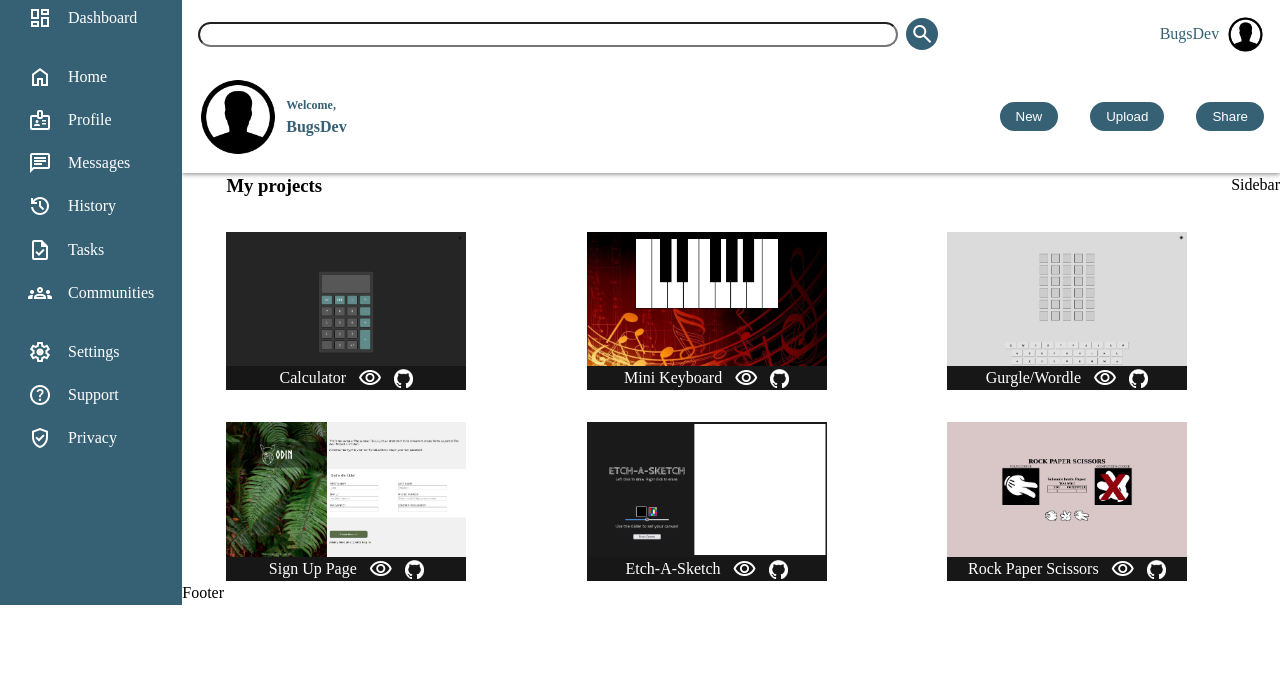
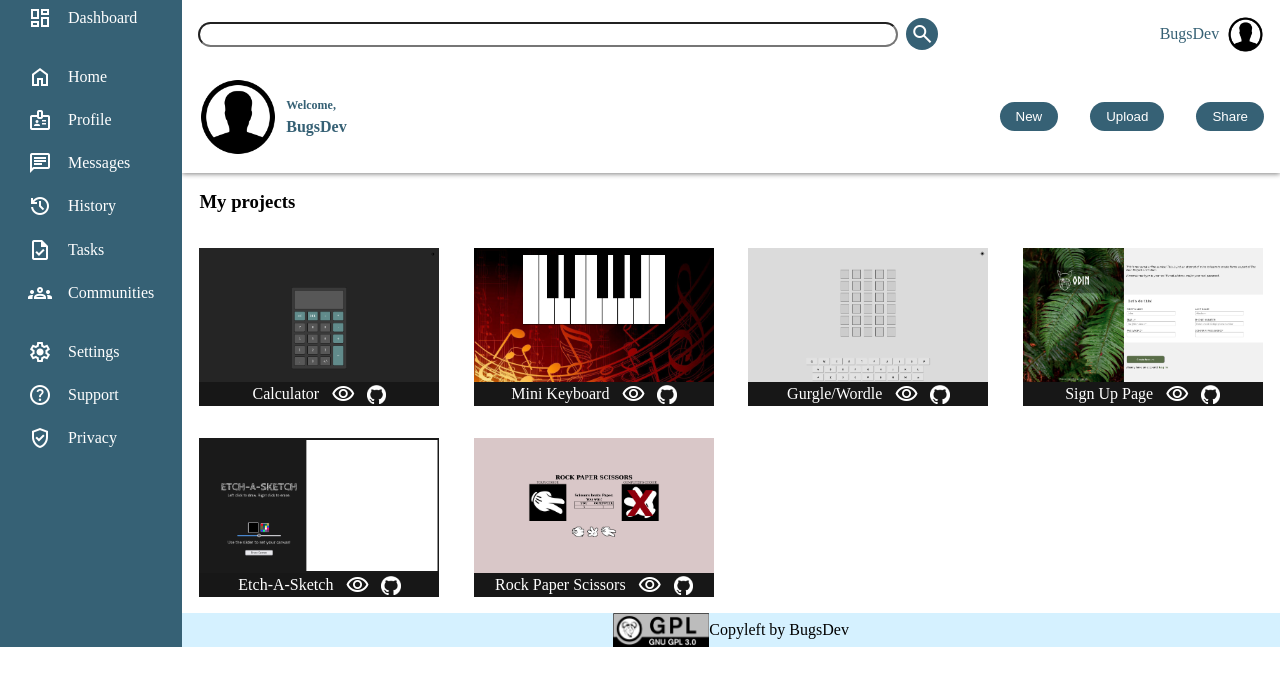
Before and after one commit to bugsdev2/adminDashboard, a website built with Vite: page index.html in a window 1280 px wide. Built offline with nearby package versions, Linux system fonts and the light colour scheme.

Commit message:
Added basic footer

```diff
--- a/index.html
+++ b/index.html
@@ -141,8 +141,13 @@
 			</div>
 
 		</section>
+<!--
 		<section class="sidebar">Sidebar</section>
-		<section class="footer">Footer</section>
+-->
+		<section class="footer">
+			<img src="/icons/gpl.png" alt="gnu gpl icon" />
+			<p>Copyleft by BugsDev</p>
+		</section>
 
 	</div>
 
--- a/src/main.js
+++ b/src/main.js
@@ -1,6 +1,7 @@
 import '../style/header.css';
 import '../style/dashboard.css';
 import '../style/content.css'
+import '../style/footer.css'
 import '../style/style.css';
 import '../style/utils.css';
 
--- a/style/content.css
+++ b/style/content.css
@@ -7,6 +7,7 @@
 	grid-template-columns: repeat(auto-fit, 15rem);
 	grid-gap: 2rem;
 	justify-content: space-around;
+	padding: 1rem;
 }
 
 .main h3 {
--- a/style/footer.css
+++ b/style/footer.css
@@ -0,0 +1,12 @@
+.footer {
+	background: var(--clr-font);
+	display: flex;
+	justify-content: center;
+	align-items: center;
+	grid-template-rows: 1fr;
+	grid-auto-flow: row;
+}
+
+img {
+	width: 6rem;
+}
```
Also changed, not shown: public/icons/gpl.png (added).
